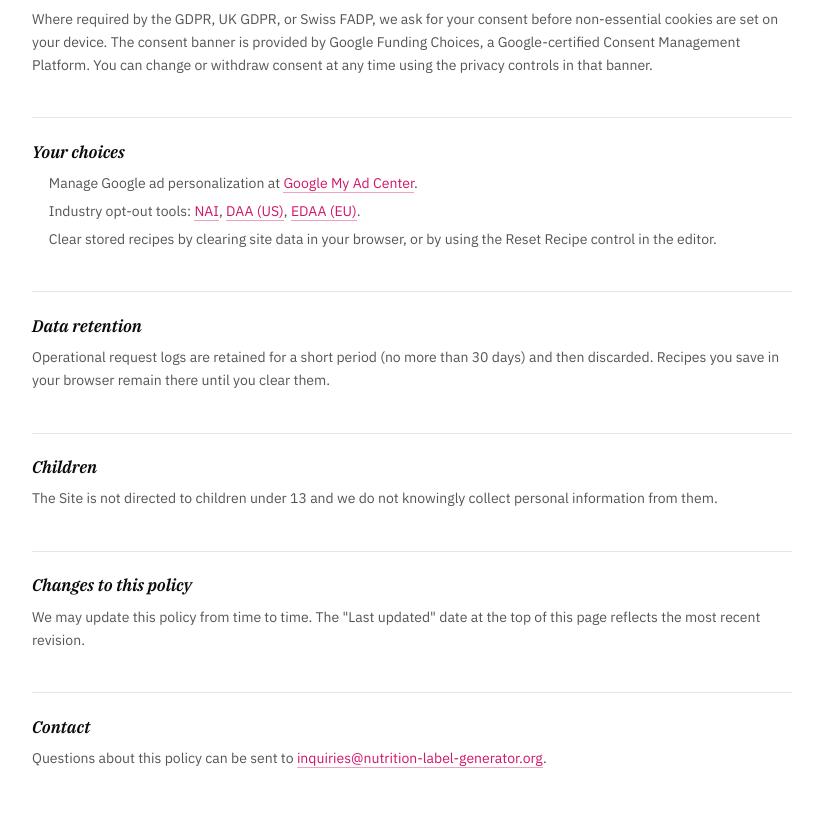
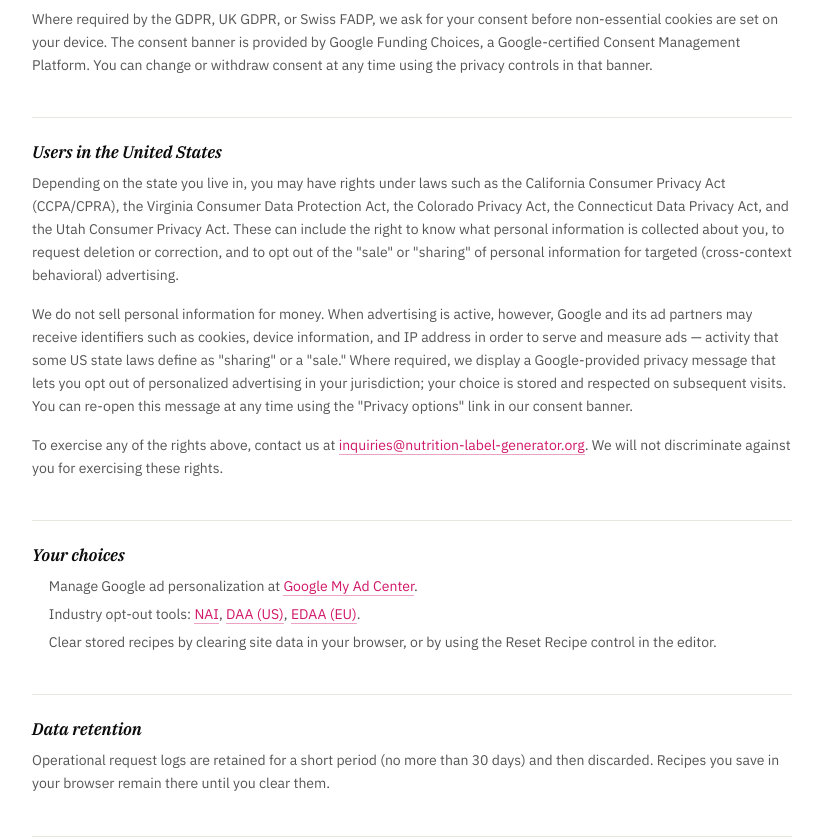
Before and after one commit to Michael-Scrumlord/nutrition-labels, a React (Vite) app in the folder frontend/: page /privacy in a window 1280 px wide. Shown: the part 1068-1908 px from the top of the page, without its empty margins (228-1051 px from the left). Built offline with nearby package versions, Linux system fonts and the light colour scheme; no server answers.

Commit message:
Updating ads.txt and PrivacyPage

```diff
--- a/frontend/src/pages/PrivacyPage.tsx
+++ b/frontend/src/pages/PrivacyPage.tsx
@@ -12,7 +12,7 @@
 import { InfoPageShell } from "../components/layout/InfoPageShell";
 import { usePageMeta } from "../hooks/usePageMeta";
 
-const LAST_UPDATED = "2026-05-17";
+const LAST_UPDATED = "2026-05-24";
 
 export function PrivacyPage() {
   usePageMeta({
@@ -94,6 +94,36 @@ export function PrivacyPage() {
         banner.
       </p>
 
+      <h2>Users in the United States</h2>
+      <p>
+        Depending on the state you live in, you may have rights under laws
+        such as the California Consumer Privacy Act (CCPA/CPRA), the
+        Virginia Consumer Data Protection Act, the Colorado Privacy Act,
+        the Connecticut Data Privacy Act, and the Utah Consumer Privacy
+        Act. These can include the right to know what personal information
+        is collected about you, to request deletion or correction, and to
+        opt out of the "sale" or "sharing" of personal information for
+        targeted (cross-context behavioral) advertising.
+      </p>
+      <p>
+        We do not sell personal information for money. When advertising is
+        active, however, Google and its ad partners may receive identifiers
+        such as cookies, device information, and IP address in order to
+        serve and measure ads — activity that some US state laws define as
+        "sharing" or a "sale." Where required, we display a Google-provided
+        privacy message that lets you opt out of personalized advertising
+        in your jurisdiction; your choice is stored and respected on
+        subsequent visits. You can re-open this message at any time using
+        the "Privacy options" link in our consent banner.
+      </p>
+      <p>
+        To exercise any of the rights above, contact us at{" "}
+        <a href="mailto:inquiries@nutrition-label-generator.org">
+          inquiries@nutrition-label-generator.org
+        </a>
+        . We will not discriminate against you for exercising these rights.
+      </p>
+
       <h2>Your choices</h2>
       <ul>
         <li>
```
Also changed, not shown: frontend/public/ads.txt.
